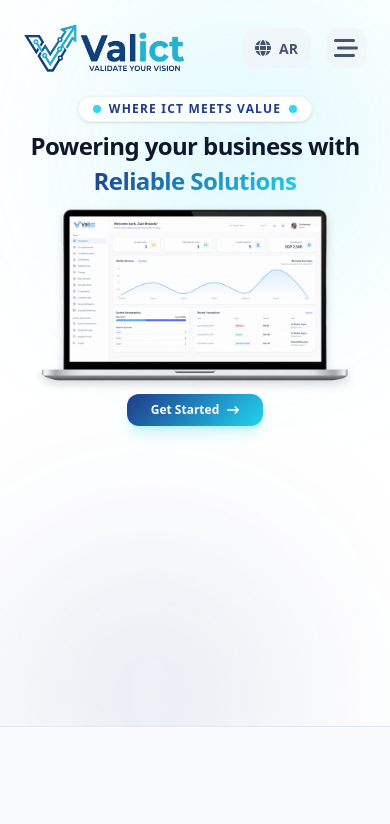
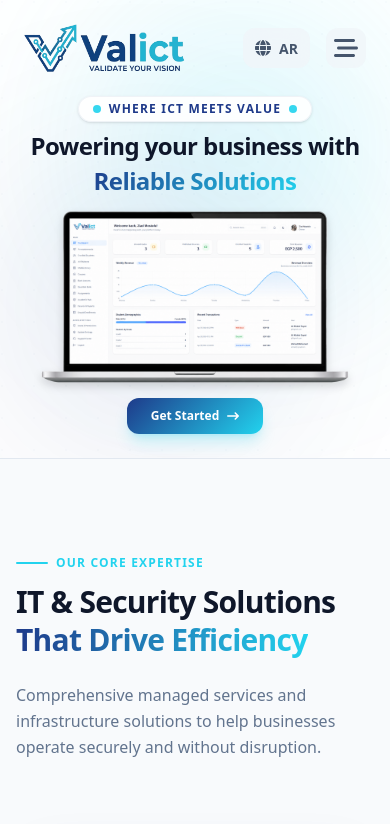
Before and after one commit to Tarek-Ali0/Valict, a Next.js app: page /en in a window 390 px wide. Shown: the top 824 px of the page. Built offline with nearby package versions, Linux system fonts and the light colour scheme.

Commit message:
Refactor Hero component layout and styles
Updated layout and styling for Hero component, including adjustments to height, padding, and button styles.

```diff
--- a/src/components/Hero.tsx
+++ b/src/components/Hero.tsx
@@ -44,10 +44,10 @@ export function Hero({ dict }: HeroProps) {
   );
 
   return (
-    <section ref={containerRef} className="relative h-[86dvh] xs:h-[84dvh] sm:h-[82dvh] lg:h-[125vh] transition-colors duration-300">
+    <section ref={containerRef} className="relative h-auto lg:h-[125vh] transition-colors duration-300">
 
-      {/* Sticky Container - تم ضبط المسافات العلوية والسفلية لتتوسط الشاشة تماماً بدون أي فراغات زايدة */}
-      <div className="sticky top-0 h-[100dvh] w-full overflow-hidden flex flex-col items-center justify-start pt-24 sm:pt-28 lg:pt-32">
+      {/* Sticky Container - الموبايل هيمشي أوتوماتيك على قد محتواه بدون فراغ، والديسكتوب هيفضل sticky مظبوط */}
+      <div className="relative lg:sticky top-0 lg:h-[100dvh] w-full overflow-hidden flex flex-col items-center justify-start pt-24 sm:pt-28 lg:pt-32 pb-6 lg:pb-0">
 
         {/* --- Premium Background Elements --- */}
         <div className="absolute top-0 right-0 w-[300px] md:w-[600px] h-[300px] md:h-[600px] bg-valict-cyan/15 dark:bg-valict-cyan/10 rounded-full blur-[90px] md:blur-[120px] -z-10 pointer-events-none"></div>
@@ -55,10 +55,10 @@ export function Hero({ dict }: HeroProps) {
         <div className="circuit-bg absolute inset-0 opacity-[0.15] dark:opacity-[0.05] -z-20 pointer-events-none"></div>
         {/* ----------------------------------- */}
 
-        {/* 1. حاوية الموبايل والتابلت */}
+        {/* 1. حاوية الموبايل والتابلت (تم إزالة أي فراغ سفلي نهائياً لتبدأ القسم التالي فوراً) */}
         <div className="lg:hidden relative z-20 flex flex-col items-center text-center px-4 w-full max-w-6xl">
           {heroContent}
-          <div className="w-full max-w-[320px] xs:max-w-xs sm:max-w-md my-2">
+          <div className="w-full max-w-[320px] xs:max-w-xs sm:max-w-md my-2.5">
             <Image
               src="/dashboard-mockup.png"
               alt="Tech Dashboard"
@@ -70,7 +70,7 @@ export function Hero({ dict }: HeroProps) {
           </div>
           <Link
             href="#contact"
-            className="font-sans btn-gradient text-white px-6 py-2 rounded-xl font-bold text-xs flex items-center gap-2 shadow-lg shadow-valict-cyan/25"
+            className="font-sans btn-gradient text-white px-6 py-2.5 rounded-xl font-bold text-xs flex items-center gap-2 shadow-lg shadow-valict-cyan/25"
           >
             {dict.hero.cta}
             <FaArrowRightLong className="h-3 w-3 rtl:rotate-180" />
```
